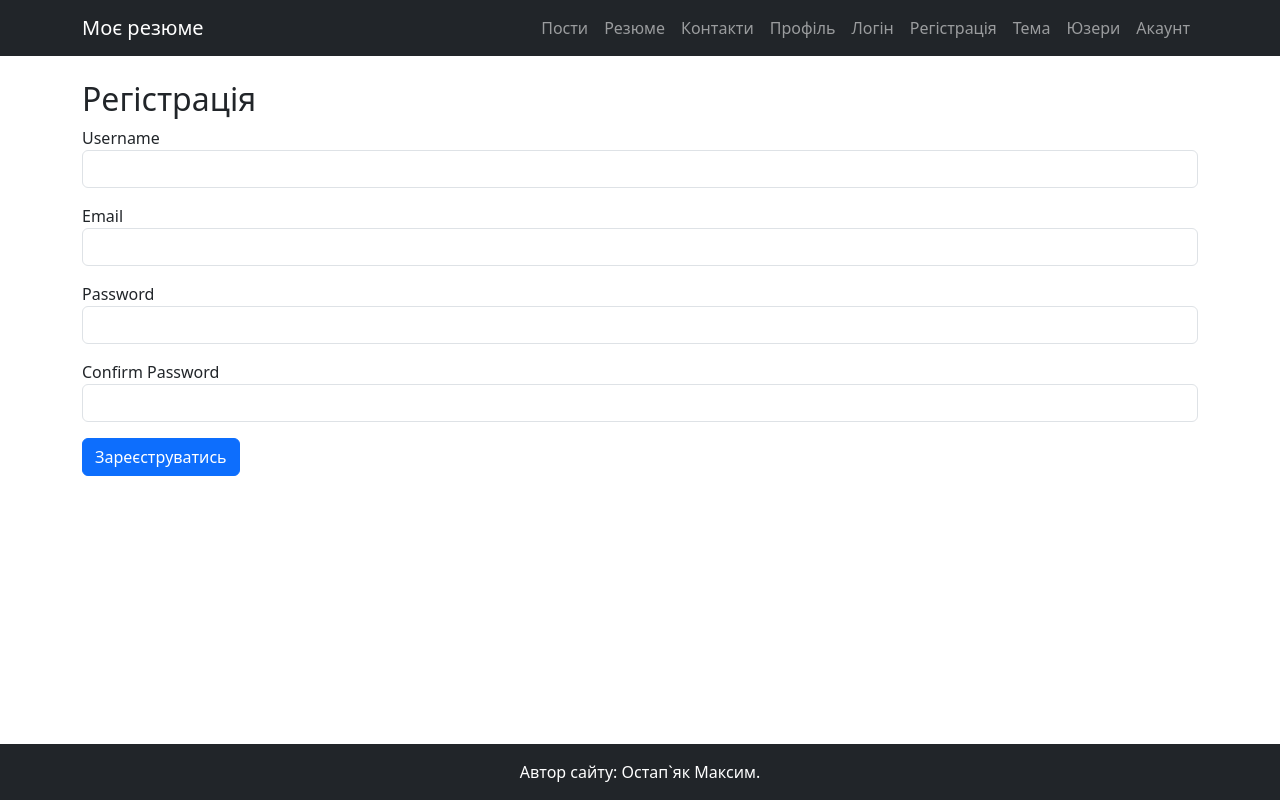
After one commit to maksymostapiak/flask-app-lab, a Flask app: page /users/register in a window 1280 px wide. The commit adds this page. Run offline with Flask 3, Linux system fonts and the light colour scheme.

Commit message:
register

```diff
--- a/app/__init__.py
+++ b/app/__init__.py
@@ -3,6 +3,9 @@ from flask_sqlalchemy import SQLAlchemy
 from flask_migrate import Migrate
 from sqlalchemy import MetaData
 from sqlalchemy.orm import DeclarativeBase
+from flask_bcrypt import Bcrypt
+
+bcrypt = Bcrypt()
 
 class Base(DeclarativeBase):
     metadata = MetaData(naming_convention={
@@ -17,6 +20,7 @@ db = SQLAlchemy(model_class=Base)
 migrate = Migrate()
 
 
+
 def create_app(config_class=None):
     app = Flask(__name__)
 
@@ -27,6 +31,7 @@ def create_app(config_class=None):
     app.config.from_object(config_class)
     db.init_app(app)
     migrate.init_app(app, db)
+    bcrypt.init_app(app)
     from app.posts.models import Post
     from app.products.models import Product
     from app.users.models import User
--- a/app/form.py
+++ b/app/form.py
@@ -1,6 +1,7 @@
 from flask_wtf import FlaskForm
 from wtforms import StringField, EmailField, TextAreaField, SubmitField, SelectField, PasswordField, BooleanField
-from wtforms.validators import DataRequired, Email, Length, Regexp
+from wtforms.validators import DataRequired, Email, Length, EqualTo, ValidationError, Regexp
+from app.users.models import User
 
 class ContactForm(FlaskForm):
     name = StringField(
@@ -64,3 +65,52 @@ class LoginForm(FlaskForm):
     remember = BooleanField("Запам'ятати мене")
 
     submit = SubmitField("Увійти")
+
+class RegistrationForm(FlaskForm):
+    username = StringField(
+        "Username",
+        validators=[
+            DataRequired(message="Це поле обовʼязкове"),
+            Length(min=4, max=10, message="Довжина username має бути 4–10 символів"),
+            Regexp(
+                r"^[A-Za-z][A-Za-z0-9_]*$",
+                message="Username повинен починатися з літери та містити тільки латинські букви, цифри або _"
+            )
+        ]
+    )
+
+    email = StringField(
+        "Email",
+        validators=[
+            DataRequired(message="Це поле обовʼязкове"),
+            Email(message="Невірний формат email")
+        ]
+    )
+
+    password = PasswordField(
+        "Password",
+        validators=[
+            DataRequired(message="Це поле обовʼязкове"),
+            Length(min=6, message="Пароль має містити мінімум 6 символів"),
+        ]
+    )
+
+    confirm_password = PasswordField(
+        "Confirm Password",
+        validators=[
+            DataRequired(message="Це поле обовʼязкове"),
+            EqualTo("password", message="Паролі повинні співпадати")
+        ]
+    )
+
+    submit = SubmitField("Зареєструватись")
+
+    def validate_email(self, field):
+        user = User.query.filter_by(email=field.data).first()
+        if user:
+            raise ValidationError("Цей email вже зареєстрований.")
+
+    def validate_username(self, field):
+        user = User.query.filter_by(username=field.data).first()
+        if user:
+            raise ValidationError("Цей username вже зайнятий.")
--- a/app/templates/components/navbar.html
+++ b/app/templates/components/navbar.html
@@ -8,7 +8,10 @@
         <li class="nav-item"><a class="nav-link" href="{{ url_for('views.contacts') }}">Контакти</a></li>
         <li class="nav-item"><a class="nav-link" href="{{ url_for('users.profile') }}">Профіль</a></li>
         <li class="nav-item"><a class="nav-link" href="{{ url_for('users.login') }}">Логін</a></li>
+        <li class="nav-item"><a class="nav-link" href="{{ url_for('users.register') }}">Регістрація</a></li>
         <li class="nav-item"><a class="nav-link" href="{{ url_for('users.theme') }}">Тема</a></li>
+        <li><a class="nav-link" href="{{ url_for('users.users_list') }}">Юзери</a></li>
+        <li><a class="nav-link" href="{{ url_for('users.account') }}">Акаунт</a></li>
       </ul>
     </div>
   </div>
--- /dev/null
+++ b/app/users/templates/users/register.html
@@ -0,0 +1,41 @@
+{% extends "base.html" %}
+{% block content %}
+<div class="container mt-4">
+    <h2>Регістрація</h2>
+
+    <form method="POST">
+        {{ form.hidden_tag() }}
+
+        <div class="mb-3">
+            {{ form.username.label }}
+            {{ form.username(class="form-control") }}
+            {% for error in form.username.errors %}
+                <small class="text-danger">{{ error }}</small>
+            {% endfor %}
+        </div>
+
+        <div class="mb-3">
+            {{ form.email.label }}
+            {{ form.email(class="form-control") }}
+            {% for error in form.email.errors %}
+                <small class="text-danger">{{ error }}</small>
+            {% endfor %}
+        </div>
+
+        <div class="mb-3">
+            {{ form.password.label }}
+            {{ form.password(class="form-control") }}
+        </div>
+
+        <div class="mb-3">
+            {{ form.confirm_password.label }}
+            {{ form.confirm_password(class="form-control") }}
+            {% for error in form.confirm_password.errors %}
+                <small class="text-danger">{{ error }}</small>
+            {% endfor %}
+        </div>
+
+        {{ form.submit(class="btn btn-primary") }}
+    </form>
+</div>
+{% endblock %}
--- a/app/users/views.py
+++ b/app/users/views.py
@@ -1,26 +1,60 @@
 from flask import Blueprint, request, redirect, url_for, render_template, flash, session, make_response
-from app.form import LoginForm
+from app.form import LoginForm, RegistrationForm
+from app.users.models import User
+from app import db, bcrypt
+from flask_bcrypt import check_password_hash
+
 
 users_bp = Blueprint('users', __name__, url_prefix='/users', template_folder='templates')
 
 #VALID_USERNAME = "admin"
 #VALID_PASSWORD = "12345"
 
+@users_bp.route("/register", methods=["GET", "POST"])
+def register():
+    form = RegistrationForm()
+
+    if form.validate_on_submit():
+        hashed_password = bcrypt.generate_password_hash(form.password.data).decode("utf-8")
+
+        new_user = User(
+            username=form.username.data,
+            email=form.email.data,
+            password=hashed_password,
+        )
+
+        db.session.add(new_user)
+        db.session.commit()
+
+        flash(f"Account created for {form.username.data}!", "success")
+        return redirect(url_for("users.login"))
+
+    return render_template("users/register.html", form=form)
+
 @users_bp.route("/login", methods=["GET", "POST"])
 def login():
     form = LoginForm()
-    if request.method == "POST":
-        if form.validate_on_submit():
-            session["user"] = form.username.data
+
+    if form.validate_on_submit():
+        entered = form.username.data.strip()
+
+        user = User.query.filter(
+            (User.username == entered) | (User.email == entered)
+        ).first()
+
+        if user and check_password_hash(user.password, form.password.data):
+            session["user"] = user.id
 
             if form.remember.data:
-                flash(f"Ви успішно увійшли як {form.username.data}. (Запам'ятати увімкнено)", "success")
+                flash(f"Вітаємо, {user.username}! (Запам'ятати увімкнено)", "success")
             else:
-                flash(f"Ви успішно увійшли як {form.username.data}.", "success")
+                flash(f"Вітаємо, {user.username}!", "success")
+
             return redirect(url_for("users.profile"))
-        else:
-            flash(f"Ви ввели дані неправильно!", "warning")
-            return redirect(url_for("users.login"))
+
+        flash("Невірний username або пароль!", "danger")
+        return redirect(url_for("users.login"))
+
     return render_template("users/login.html", form=form)
 
 @users_bp.route("/profile", methods=["GET", "POST"])
@@ -68,3 +102,21 @@ def theme():
         return resp
 
     return render_template("users/theme.html")
+
+@users_bp.route("/account")
+def account():
+    user_id = session.get("user")
+
+    if not user_id:
+        flash("Спочатку увійдіть у свій акаунт!", "warning")
+        return redirect(url_for("users.login"))
+
+    user = User.query.get(user_id)
+
+    return render_template("users/account.html", user=user)
+
+@users_bp.route("/users")
+def users_list():
+    users = User.query.all()
+    total = len(users)
+    return render_template("users/userslist.html", users=users, total=total)
```
Also changed, not shown: app/users/templates/users/account.html (added, +13 -0 lines), app/users/templates/users/userslist.html (added, +34 -0 lines), instance/dev.db, 1 other file.
